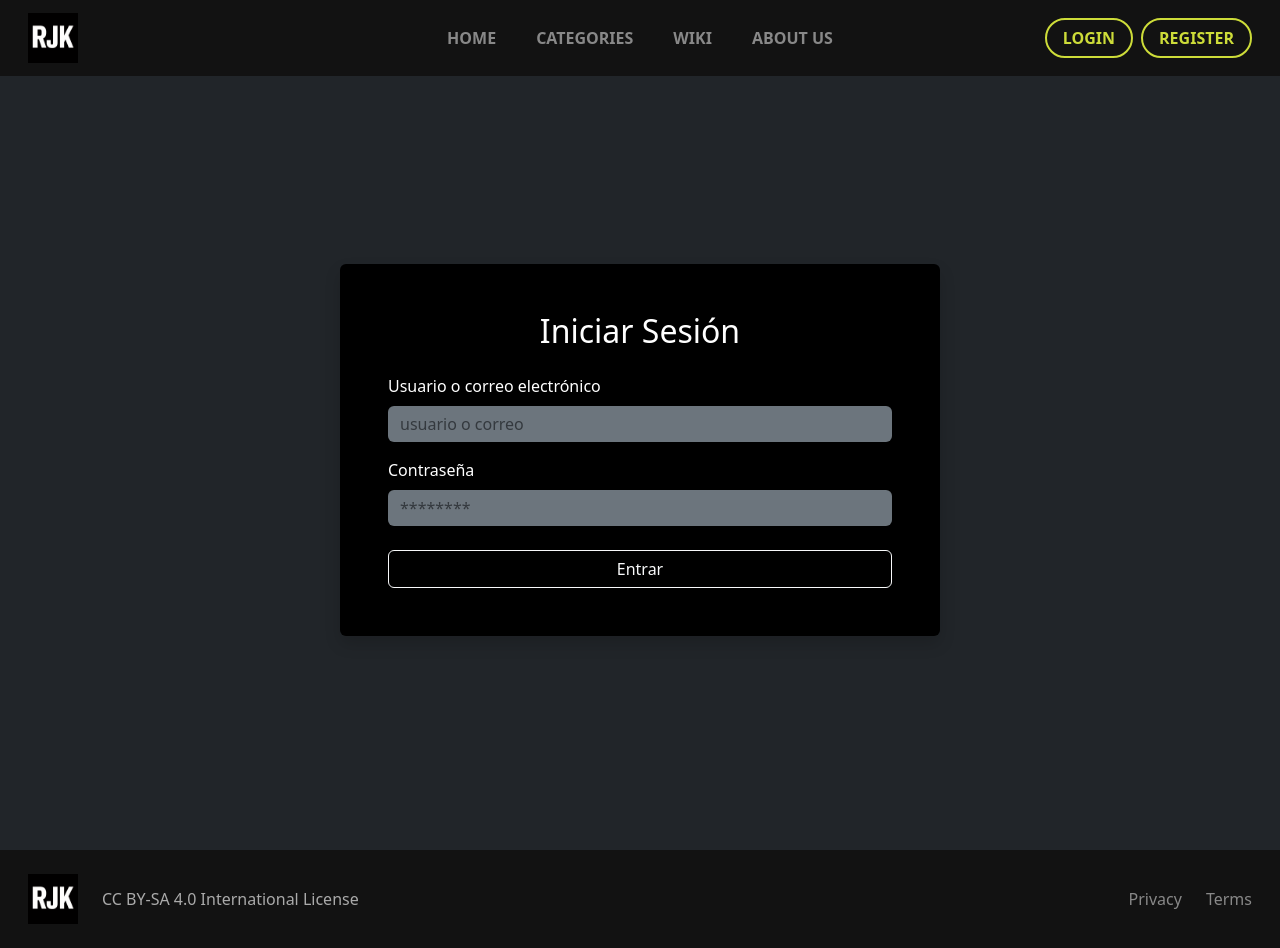
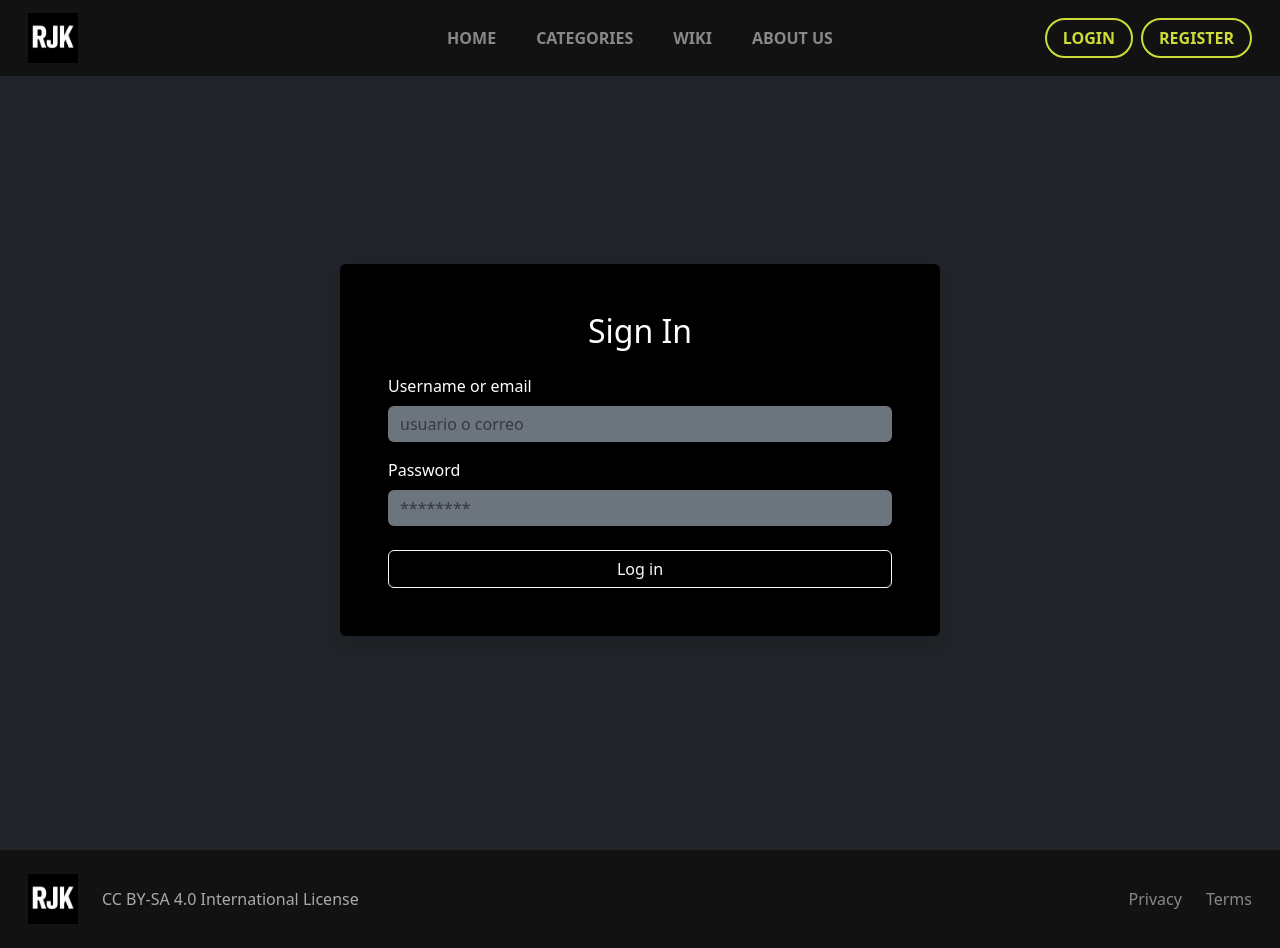
Before and after one commit to RaulGTB/Tfg, an Angular app: page /login in a window 1280 px wide. Built offline with nearby package versions, Linux system fonts and the light colour scheme.

Commit message:
Traducido 'Iniciar Sesión'

```diff
--- a/src/app/sections/login/login.component.html
+++ b/src/app/sections/login/login.component.html
@@ -1,10 +1,10 @@
 <main class="esports-home bg-dark text-white d-flex align-items-center justify-content-center" style="min-height: 100vh;">
   <section class="login-section bg-black p-5 rounded shadow" style="max-width: 600px; width: 100%;">
-    <h2 class="section-title mb-4 text-center">Iniciar Sesión</h2>
+    <h2 class="section-title mb-4 text-center">Sign In</h2>
     <form [formGroup]="loginForm" (ngSubmit)="onSubmit()" novalidate>
 
       <div class="mb-3">
-        <label for="usernameOrEmail" class="form-label text-white">Usuario o correo electrónico</label>
+        <label for="usernameOrEmail" class="form-label text-white">Username or email</label>
         <input
           id="usernameOrEmail"
           type="text"
@@ -13,12 +13,12 @@
           placeholder="usuario o correo"
         />
         <div *ngIf="submitted && f['usernameOrEmail'].errors">
-          <div *ngIf="f['usernameOrEmail'].errors?.['required']" class="text-danger mt-1 small">Este campo es obligatorio.</div>
+          <div *ngIf="f['usernameOrEmail'].errors?.['required']" class="text-danger mt-1 small">This field is required.</div>
         </div>
       </div>
 
       <div class="mb-4">
-        <label for="password" class="form-label text-white">Contraseña</label>
+        <label for="password" class="form-label text-white">Password</label>
         <input
           id="password"
           type="password"
@@ -27,11 +27,11 @@
           placeholder="********"
         />
         <div *ngIf="submitted && f['password'].errors">
-          <div *ngIf="f['password'].errors?.['required']" class="text-danger mt-1 small">La contraseña es obligatoria.</div>
+          <div *ngIf="f['password'].errors?.['required']" class="text-danger mt-1 small">Password is required.</div>
         </div>
       </div>
 
-      <button type="submit" class="btn btn-outline-light w-100">Entrar</button>
+      <button type="submit" class="btn btn-outline-light w-100">Log in</button>
 
       <div *ngIf="errorMsg" class="alert alert-danger mt-3">{{ errorMsg }}</div>
       <div *ngIf="successMsg" class="alert alert-success mt-3">{{ successMsg }}</div>
```
